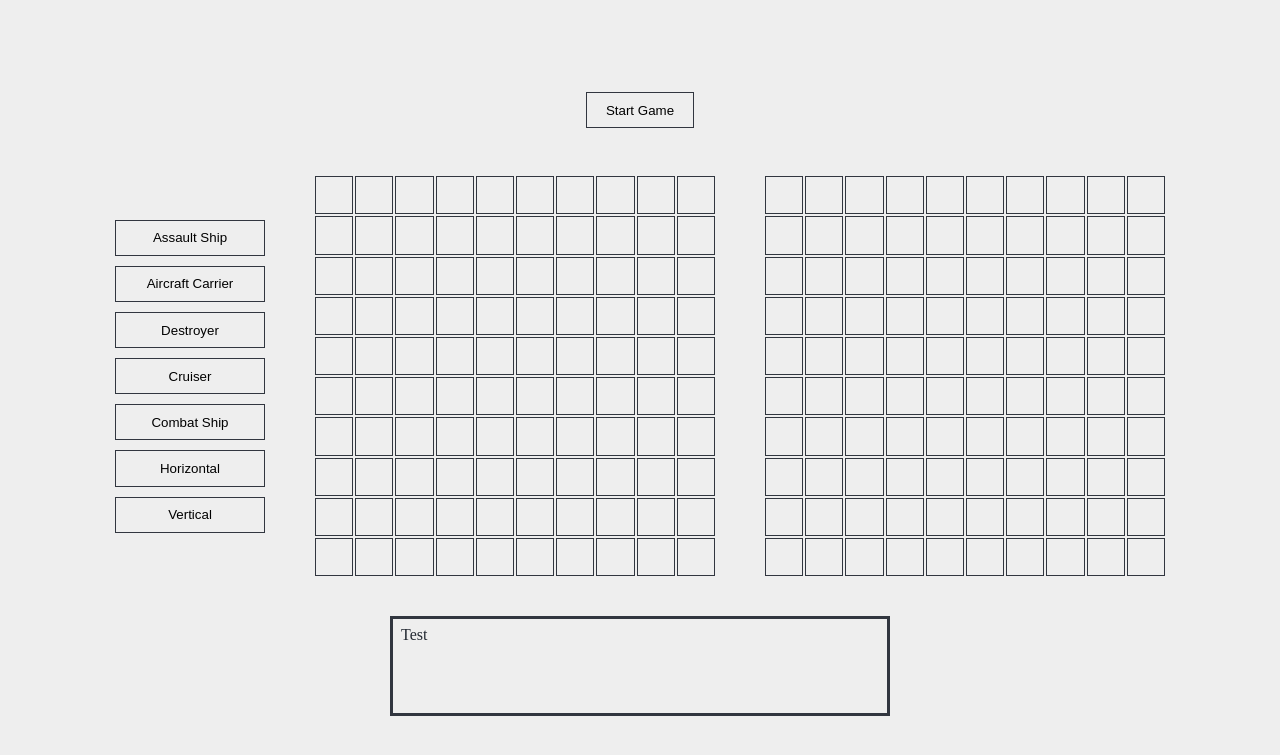
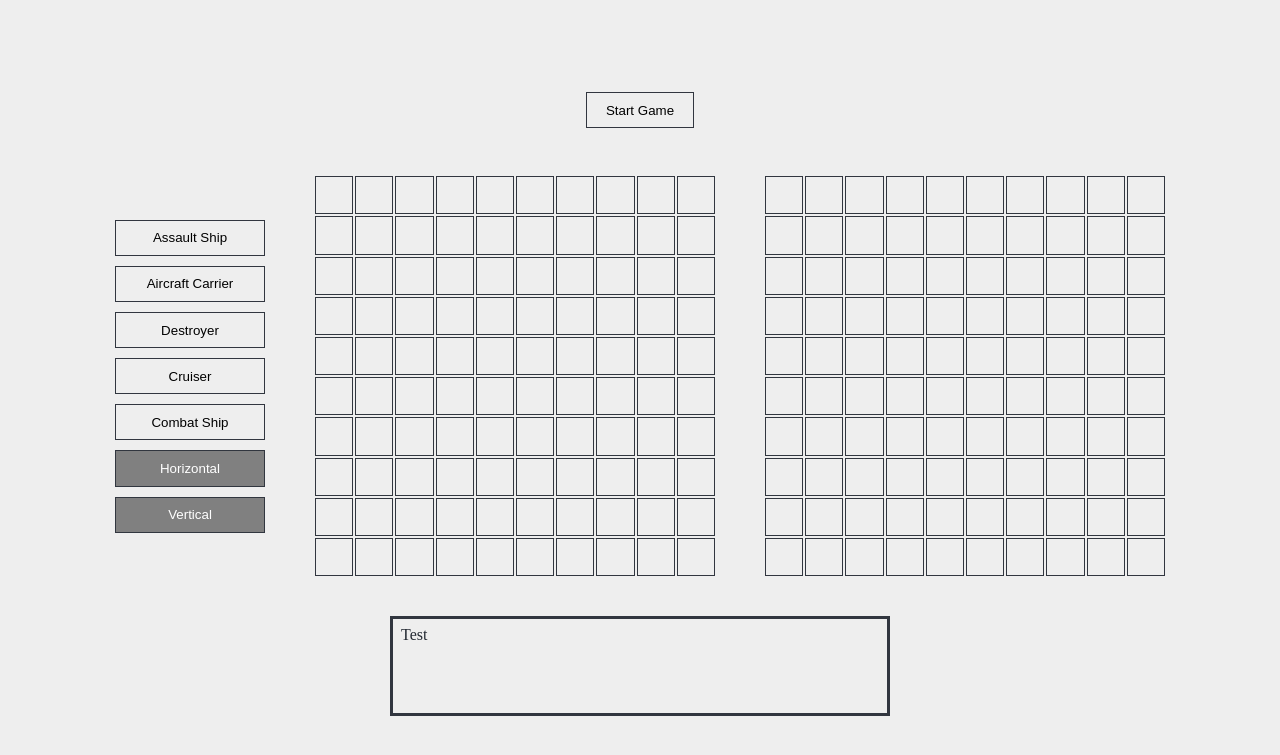
Before and after one commit to xsymmetry9/battleship, a website built with webpack: page src/index.html in a window 1280 px wide. Shown: the part 123-878 px from the top of the page. Built offline with nearby package versions, Linux system fonts and the light colour scheme.

Commit message:
Added hidden and disabled style

```diff
--- a/src/style/style.scss
+++ b/src/style/style.scss
@@ -116,3 +116,7 @@
 .hidden{
   display: none;
 }
+.disabled{
+  background-color: gray;
+  color: white;
+}
```
